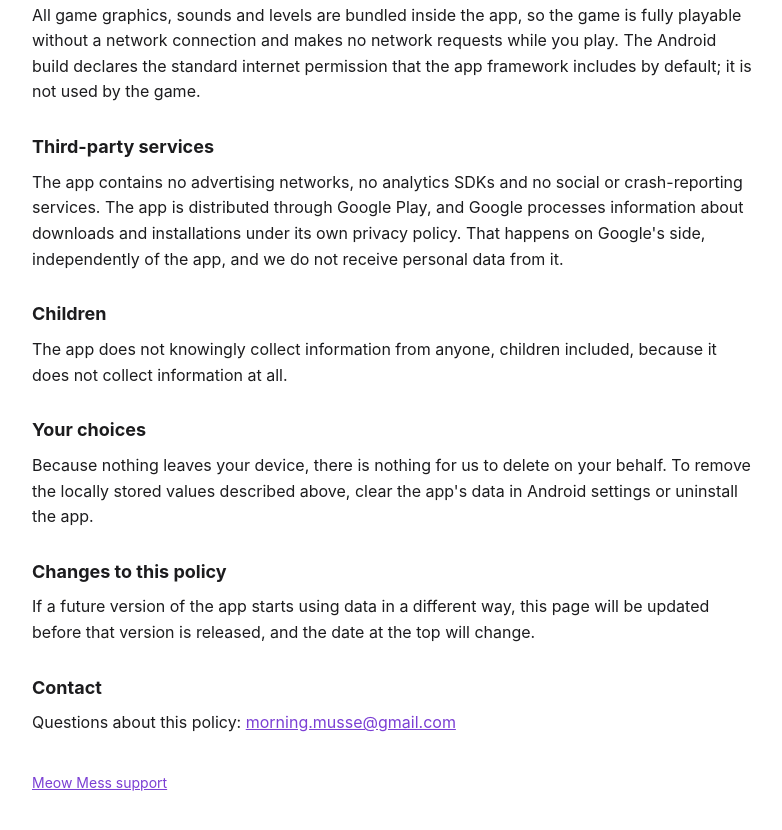
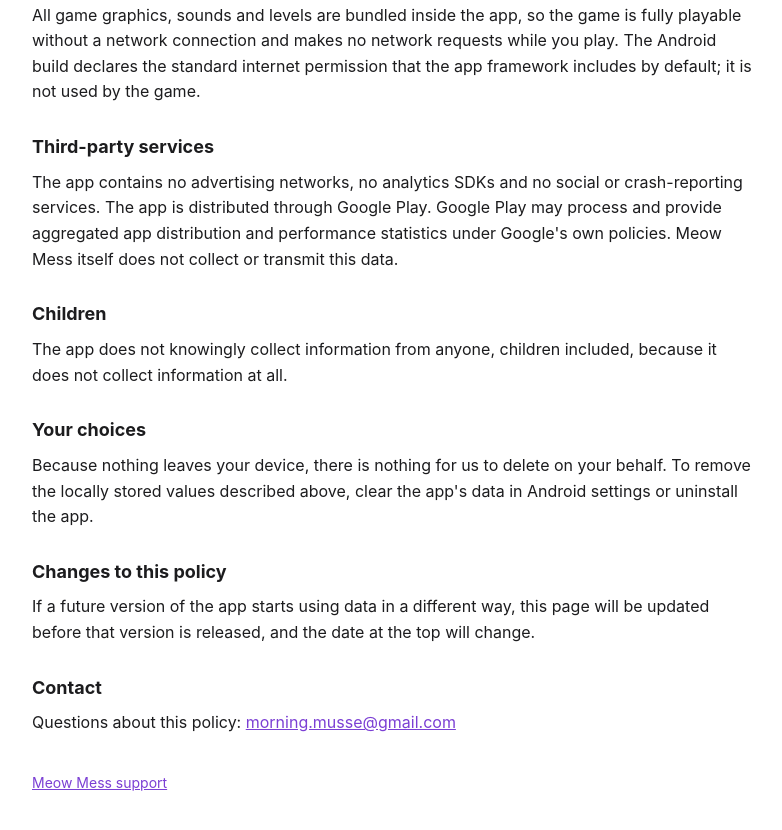
Before and after one commit to myhighspace-arch/meow-mess-site, a plain HTML site: page privacy/index.html in a window 1280 px wide. Shown: the part 853-1683 px from the top of the page, without its empty margins (248-1030 px from the left). Drawn offline with Linux system fonts and the light colour scheme.

Commit message:
Clarify Google Play statistics wording in the privacy policy
Replaces the claim that we do not receive Google Play installation data with accurate wording: Google Play may process and provide aggregated app distribution and performance statistics under its own policies, while Meow Mess itself does not collect or transmit this data.

Co-authored-by: Copilot <223556219+Copilot@users.noreply.github.com>

```diff
--- a/privacy/index.html
+++ b/privacy/index.html
@@ -50,10 +50,10 @@
 
   <h2>Third-party services</h2>
   <p>The app contains no advertising networks, no analytics SDKs and no social
-  or crash-reporting services. The app is distributed through Google Play, and
-  Google processes information about downloads and installations under its own
-  privacy policy. That happens on Google's side, independently of the app, and we
-  do not receive personal data from it.</p>
+  or crash-reporting services. The app is distributed through Google Play.
+  Google Play may process and provide aggregated app distribution and
+  performance statistics under Google's own policies. Meow Mess itself does not
+  collect or transmit this data.</p>
 
   <h2>Children</h2>
   <p>The app does not knowingly collect information from anyone, children
```
